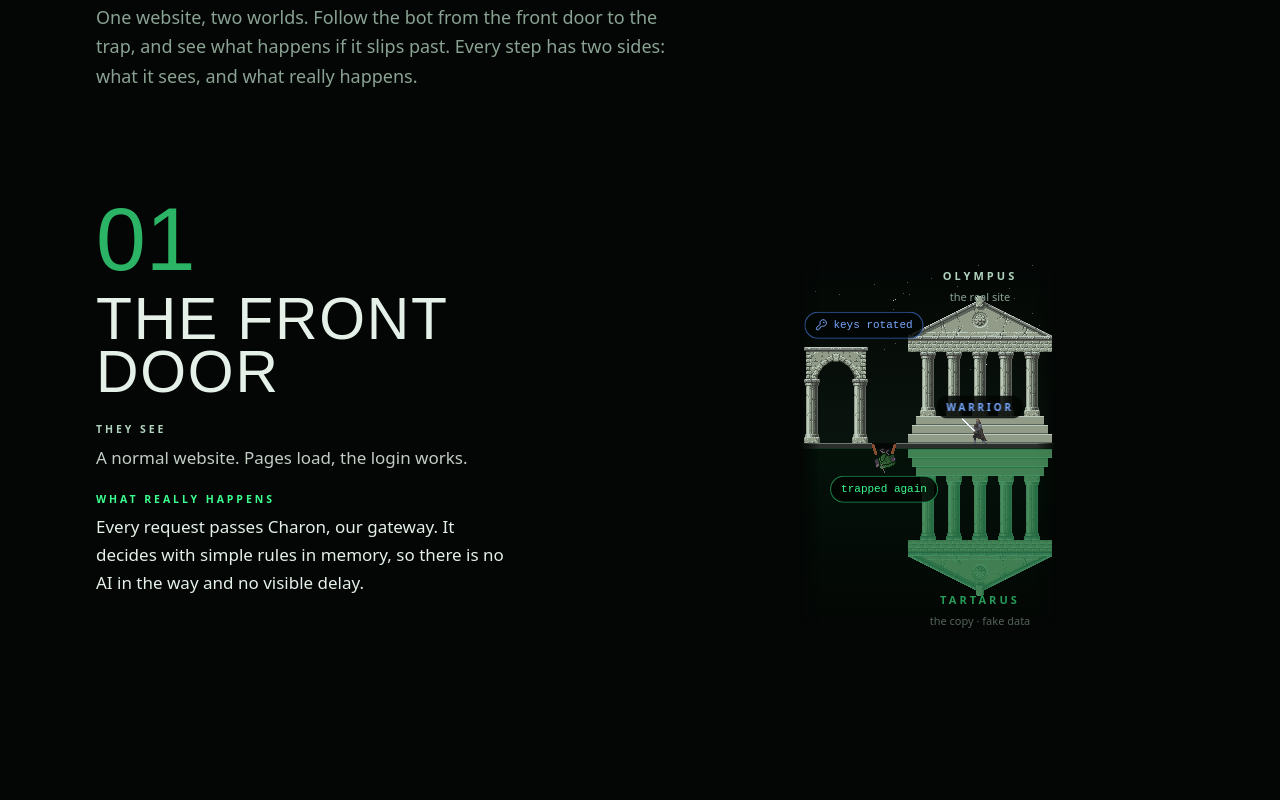
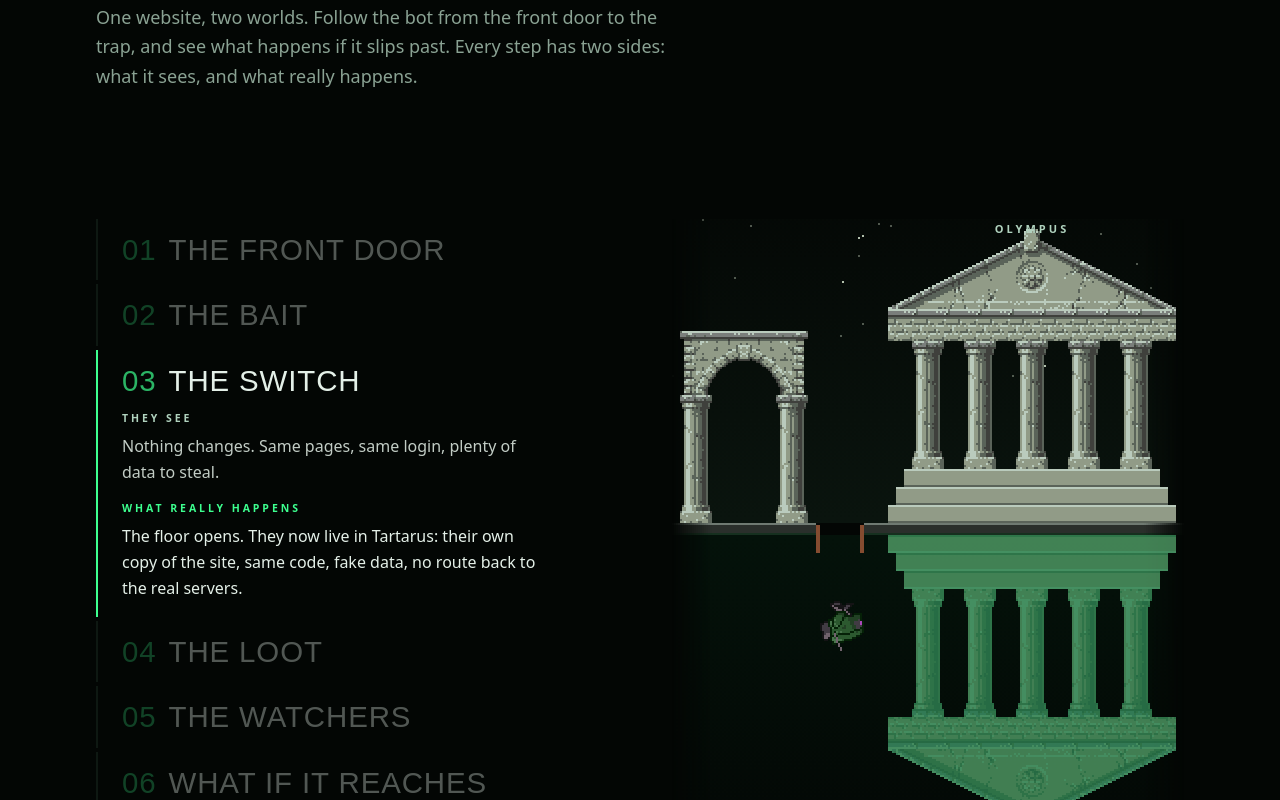
Before and after one commit to DMANDAVIYA/FlyTrap, a React (Vite) app in the folder dashboard/: page / in a window 1280 px wide. Shown: the part 1000-1800 px from the top of the page. Built offline with nearby package versions, Linux system fonts and the light colour scheme; a web font is replaced by a local one.

Commit message:
feat: how it works steps as a pinned accordion on desktop, the open step following the scroll

```diff
--- a/dashboard/src/components/landing/HowItWorks.tsx
+++ b/dashboard/src/components/landing/HowItWorks.tsx
@@ -1,4 +1,4 @@
-import { motion, useInView, useReducedMotion } from "framer-motion";
+import { motion, useInView, useMotionValueEvent, useReducedMotion, useScroll } from "framer-motion";
 import { lazy, Suspense, useEffect, useRef, useState } from "react";
 
 // The pixel-art scene loads only when this section comes near; the SVG diagram stands in until then,
@@ -198,23 +198,61 @@ function Step({ i, onActive }: { i: number; onActive: (i: number) => void }) {
   );
 }
 
-/** Six steps in normal page flow; the pinned diagram follows the bot as each step comes into view. */
+/** Desktop: one step of the list beside the pinned scene. Only the step in play is open; the rest are dimmed titles. */
+function Chapter({ i, active }: { i: number; active: boolean }) {
+  const s = STEPS[i];
+  return (
+    <div className={`border-l-2 py-4 pl-6 transition-[opacity,border-color] duration-300 ${active ? "border-green" : "border-line2 opacity-[.35]"}`}>
+      <h3 className="flex items-baseline gap-3 font-display text-[clamp(1.6rem,2.3vw,2.1rem)] font-[300] uppercase leading-none tracking-[0.03em]">
+        <span className="font-[150] text-green/70">{s.n}</span>
+        {s.name}
+      </h3>
+      {/* always in the DOM, so screen readers get every step; only the open one has height */}
+      <motion.div className="overflow-hidden" initial={false} animate={active ? { height: "auto", opacity: 1 } : { height: 0, opacity: 0 }}
+        transition={{ duration: 0.35, ease: [0.22, 1, 0.36, 1] }}>
+        <dl className="max-w-[46ch] space-y-4 pt-4">
+          <div>
+            <dt className="caps text-[10.5px] font-semibold text-real">They see</dt>
+            <dd className="mt-1.5 text-[16px] leading-relaxed text-text/85">{s.see}</dd>
+          </div>
+          <div>
+            <dt className="caps text-[10.5px] font-semibold text-green">What really happens</dt>
+            <dd className="mt-1.5 text-[16px] leading-relaxed">{s.real}</dd>
+          </div>
+        </dl>
+      </motion.div>
+    </div>
+  );
+}
+
+/**
+ * Desktop: a tall track with a pinned panel, the step list beside the scene, the step following how far the track has
+ * scrolled. Phones and reduced motion: the six steps in normal page flow, each setting the step as it comes into view.
+ */
 export function HowItWorks() {
   const still = !!useReducedMotion();
   const [step, setStep] = useState(0);
   const stage = useRef<HTMLDivElement>(null);
+  const track = useRef<HTMLDivElement>(null);
   const near = useInView(stage, { once: true, margin: "600px 0px 600px 0px" });
   const [ready, setReady] = useState(false);
   const [failed, setFailed] = useState(false);
   const live = ready && !failed;
+  const { scrollYProgress } = useScroll({ target: track, offset: ["start start", "end end"] });
+  useMotionValueEvent(scrollYProgress, "change", (v) => {
+    if (still || !matchMedia("(min-width: 1024px)").matches) return; // phones step with the stacked articles
+    setStep(Math.min(STEPS.length - 1, Math.floor(v * STEPS.length)));
+  });
   return (
     <section id="how" aria-labelledby="how-title" className="relative mx-auto max-w-6xl scroll-mt-4 px-5 pt-24 sm:px-8">
       <h2 id="how-title" className="font-display text-[clamp(3.25rem,8vw,7rem)] font-[200] uppercase leading-[.85] tracking-[0.03em]">How it works</h2>
       <p className="mt-5 max-w-[56ch] text-lg leading-relaxed text-text2">
         One website, two worlds. Follow the bot from the front door to the trap, and see what happens if it slips past. Every step has two sides: what it sees, and what really happens.
       </p>
-      <div className="mt-10 grid gap-x-16 lg:grid-cols-[minmax(0,1fr)_minmax(0,1fr)]">
-        <div ref={stage} className={`${still ? "" : "sticky top-0 z-10"} -mx-5 h-[42svh] border-b border-line bg-bg/95 px-5 py-3 backdrop-blur-sm sm:-mx-8 sm:px-8 lg:order-2 lg:top-[11svh] lg:mx-0 lg:h-[78svh] lg:border-0 lg:bg-transparent lg:p-0 lg:backdrop-blur-none`}>
+      <div ref={track} className={`mt-10 ${still ? "" : "lg:h-[460vh]"}`}>
+      <div className={still ? "" : "lg:sticky lg:top-0 lg:flex lg:h-[100dvh] lg:items-center"}>
+      <div className="grid w-full gap-x-16 lg:grid-cols-[minmax(0,1fr)_minmax(0,1fr)] lg:items-center">
+        <div ref={stage} className={`${still ? "" : "sticky top-0 z-10 lg:static"} -mx-5 h-[42svh] border-b border-line bg-bg/95 px-5 py-3 backdrop-blur-sm sm:-mx-8 sm:px-8 lg:order-2 lg:mx-0 lg:h-[78svh] lg:border-0 lg:bg-transparent lg:p-0 lg:backdrop-blur-none`}>
           <div className="relative h-full w-full">
             {/* The SVG keeps the accessible description; once the pixel scene is up it only hides. */}
             <div className={`h-full w-full transition-opacity duration-700 ${live ? "opacity-0" : ""}`}>
@@ -229,9 +267,16 @@ export function HowItWorks() {
             )}
           </div>
         </div>
-        <div className="lg:order-1">
+        {!still && (
+          <div className="hidden lg:order-1 lg:flex lg:flex-col lg:gap-1">
+            {STEPS.map((_, i) => <Chapter key={i} i={i} active={i === step} />)}
+          </div>
+        )}
+        <div className={still ? "lg:order-1" : "lg:hidden"}>
           {STEPS.map((_, i) => <Step key={i} i={i} onActive={setStep} />)}
         </div>
+      </div>
+      </div>
       </div>
     </section>
   );
```
